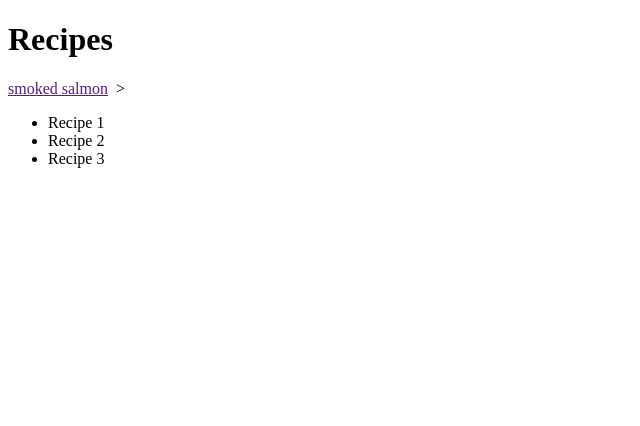
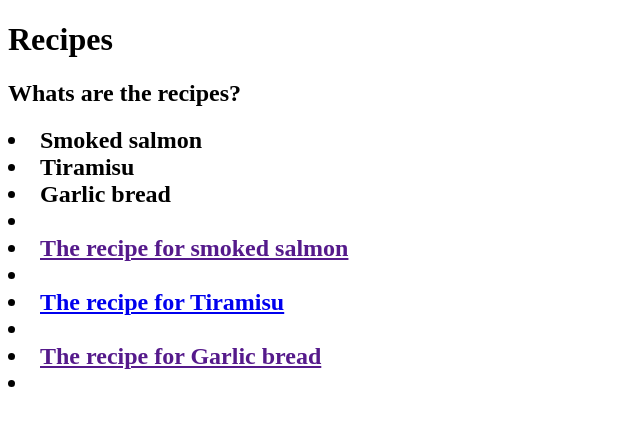
Before and after one commit to HEYDUDEMAN67/recipes, a plain HTML site: page index.html in a window 1280 px wide. Shown: the whole page, without its empty margins (0-640 px from the left). Drawn offline with Linux system fonts and the light colour scheme.

Commit message:
add initial recipe pages

```diff
--- a/index.html
+++ b/index.html
@@ -6,23 +6,17 @@
   </head>
   <body>
     <h1>Recipes</h1>
-    <a href="">smoked salmon</a>
-    <img src="" alt="">
+  <h2>Whats are the recipes?<h2>
   </body>
->
-<ul>
-<li>Recipe 1</li>
-<li>Recipe 2</li>
-<li>Recipe 3</li>
 
-</ul>
+<li>Smoked salmon</li>
+<li>Tiramisu</li>
+<li>Garlic bread<li>
 
-
-
-
-
-
-
-
-
+ <li><a href="">The recipe for smoked salmon</a><li>
+<img src="" alt="">
+ <li><a href="https://tasteofmaroc.com/tiramisu-recipe-with-homemade-mascarpone/">The recipe for Tiramisu</a><li>
+<img src="" alt="">
+ <li><a href="">The recipe for Garlic bread</a><li>
+  <img src="" alt="">
 </html>
```
